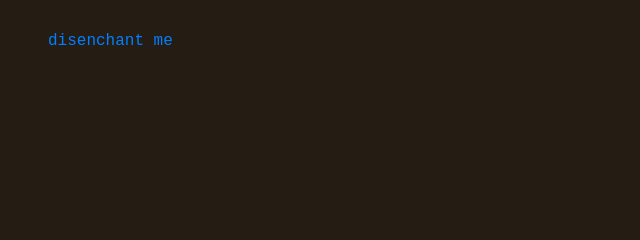
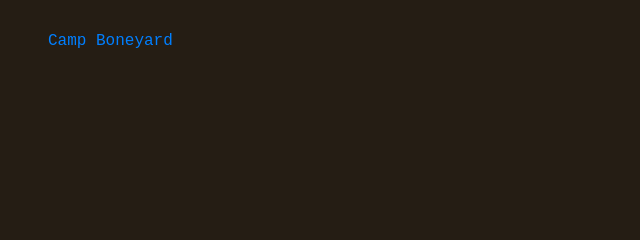
Before and after one commit to alaskabelle/alaskasargentcom, a website built with Vite: page index.html in a window 1280 px wide. Shown: the top 240 px of the page, 0-640 px from the left. Built offline with nearby package versions, Linux system fonts and the light colour scheme.

Commit message:
Update index.html

```diff
--- a/index.html
+++ b/index.html
@@ -13,7 +13,7 @@
 	<body>
 		<div class="circle"></div>
 		<ul>
-			<a href="https://ffm.to/disenchantme">disenchant me</a>
+			<a href="https://alaskasargent.com">Camp Boneyard</a>
 		</ul>
 		<div class="copyright">
 			(c) Alaska Sargent<br/>
```
